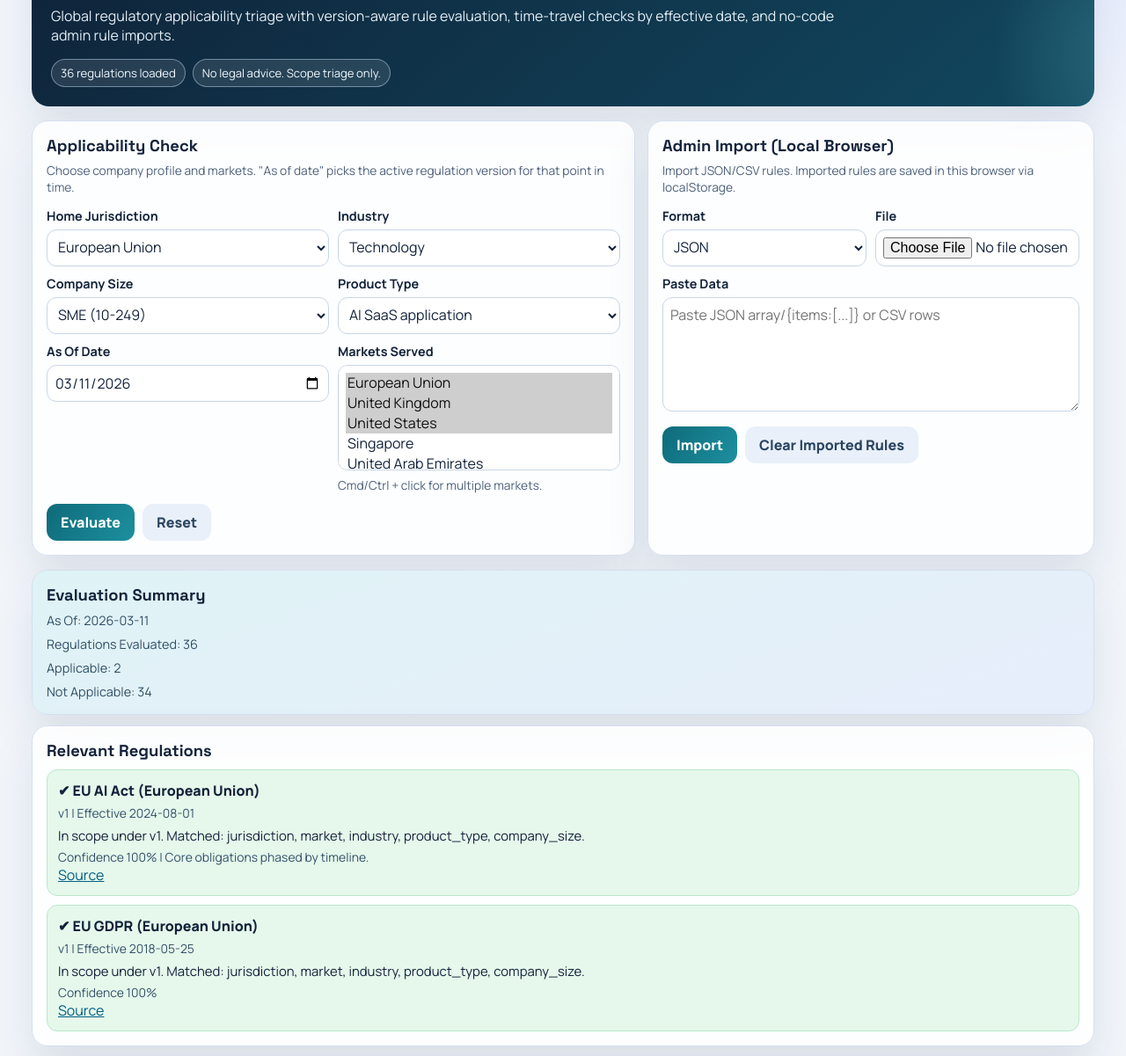
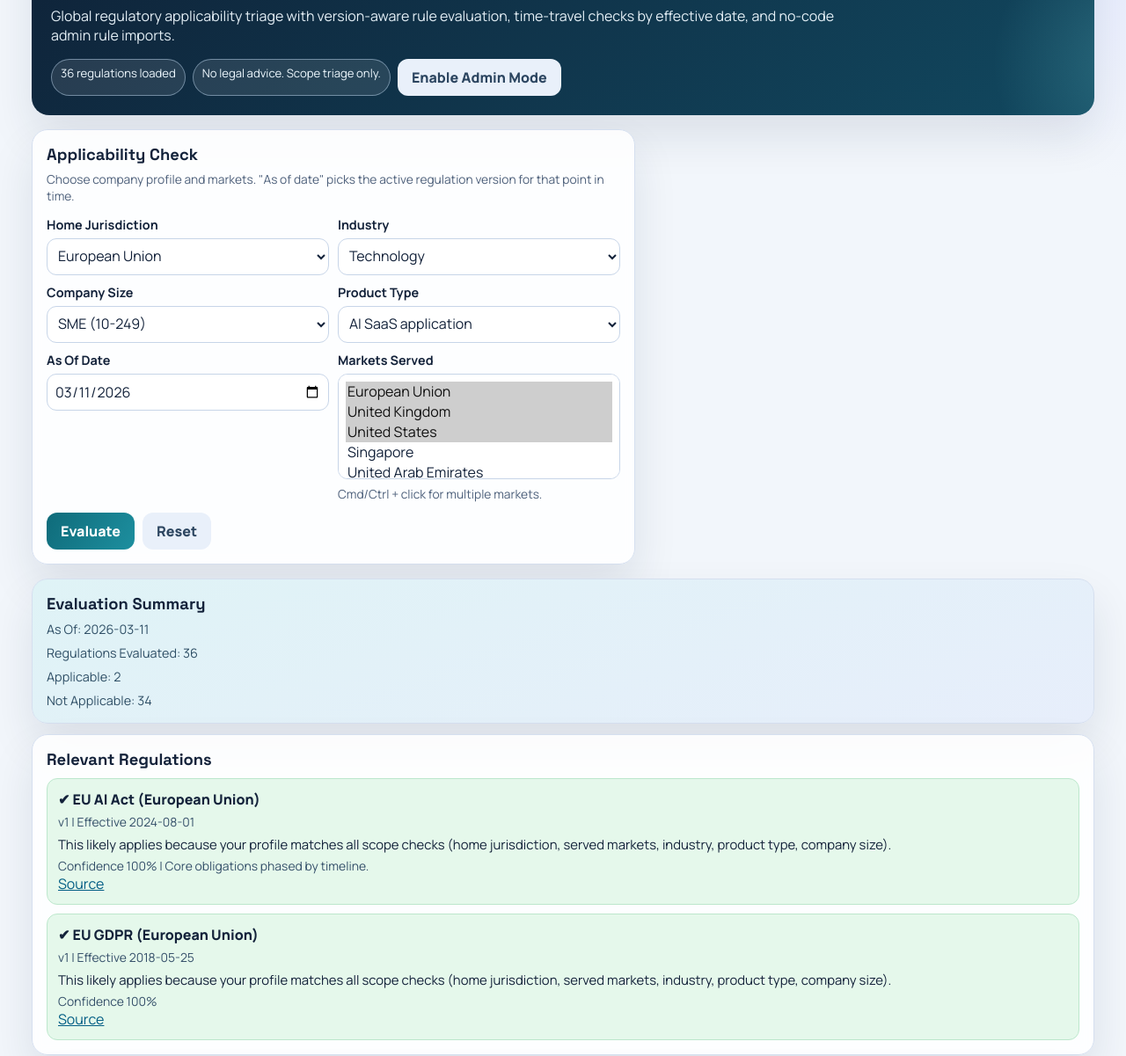
Before and after one commit to tarunag10/lexscope-atlas, a plain HTML site: page index.html in a window 1280 px wide. Shown: the part 114-1315 px from the top of the page at 88% size. Drawn offline with Linux system fonts and the light colour scheme.

Commit message:
Hide admin import behind admin mode toggle

```diff
--- a/index.html
+++ b/index.html
@@ -78,6 +78,10 @@
         flex-wrap: wrap;
         gap: 8px;
         margin-top: 14px;
+      }
+
+      .admin-hidden {
+        display: none;
       }
 
       .pill {
@@ -243,6 +247,7 @@
         <div class="pill-row">
           <span class="pill" id="catalogPill">Loading catalog…</span>
           <span class="pill">No legal advice. Scope triage only.</span>
+          <button class="subtle" id="adminToggleBtn" type="button">Enable Admin Mode</button>
         </div>
       </section>
 
@@ -283,7 +288,7 @@
           </div>
         </article>
 
-        <article class="card">
+        <article class="card admin-hidden" id="adminPanel">
           <h2>Admin Import (Local Browser)</h2>
           <p class="hint">Import JSON/CSV rules. Imported rules are saved in this browser via localStorage.</p>
           <div class="form-grid">
@@ -318,6 +323,7 @@
     <script>
       const STORAGE_KEY = "lexscope_atlas_imports_v1";
       const TODAY = new Date().toISOString().slice(0, 10);
+      let adminMode = false;
 
       const OPTIONS = {
         jurisdictions: [
@@ -412,6 +418,13 @@
 
       function evaluateOne(profile, reg, version) {
         const c = version.conditions;
+        const labels = {
+          jurisdiction: "home jurisdiction",
+          market: "served markets",
+          industry: "industry",
+          product_type: "product type",
+          company_size: "company size",
+        };
         const checks = {
           jurisdiction: match(profile.jurisdiction, c.jurisdictions_any),
           market: !c.markets_any.length || profile.markets.some(m => c.markets_any.includes(m)),
@@ -423,6 +436,8 @@
         const met = Object.keys(checks).filter(k => checks[k]);
         const missed = Object.keys(checks).filter(k => !checks[k]);
         const applicable = missed.length === 0;
+        const metLabels = met.map((k) => labels[k]).join(", ");
+        const missedLabels = missed.map((k) => labels[k]).join(", ");
 
         return {
           code: reg.code,
@@ -437,8 +452,8 @@
           applicable,
           confidence: Number((met.length / 5).toFixed(2)),
           reason: applicable
-            ? `In scope under v${version.version}. Matched: ${met.join(", ")}.`
-            : `Not in scope under v${version.version}. Missed: ${missed.join(", ")}. Matched: ${met.join(", ")}.`
+            ? `This likely applies because your profile matches all scope checks (${metLabels}).`
+            : `This likely does not apply for now because ${missedLabels} did not match this rule's scope. Other checks matched: ${metLabels}.`
         };
       }
 
@@ -613,6 +628,14 @@
         evaluate();
       }
 
+      function setAdminMode(enabled) {
+        adminMode = enabled;
+        const panel = document.getElementById("adminPanel");
+        const btn = document.getElementById("adminToggleBtn");
+        panel.classList.toggle("admin-hidden", !enabled);
+        btn.textContent = enabled ? "Disable Admin Mode" : "Enable Admin Mode";
+      }
+
       function resetDefaults() {
         fillSelect("jurisdiction", OPTIONS.jurisdictions, ["EU"]);
         fillSelect("industry", OPTIONS.industries, ["TECHNOLOGY"]);
@@ -624,6 +647,8 @@
 
       async function bootstrap() {
         resetDefaults();
+        const params = new URLSearchParams(window.location.search);
+        setAdminMode(params.get("admin") === "1");
         await evaluate();
       }
 
@@ -634,6 +659,7 @@
       });
       document.getElementById("importBtn").addEventListener("click", importRules);
       document.getElementById("clearImportBtn").addEventListener("click", clearImports);
+      document.getElementById("adminToggleBtn").addEventListener("click", () => setAdminMode(!adminMode));
 
       bootstrap().catch((err) => {
         document.getElementById("results").innerHTML = `<section class='card'>${err.message}</section>`;
```
